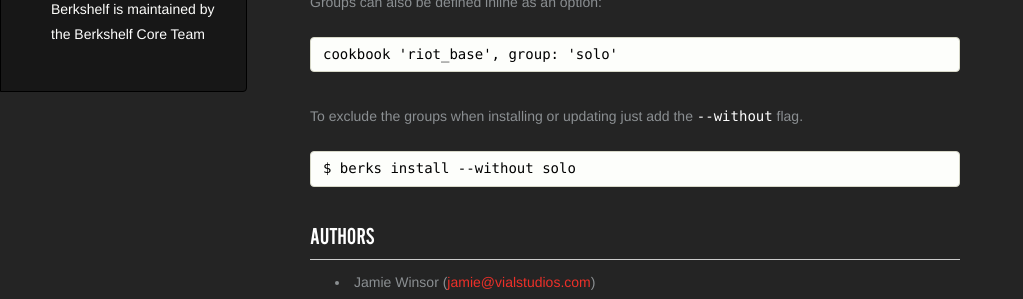
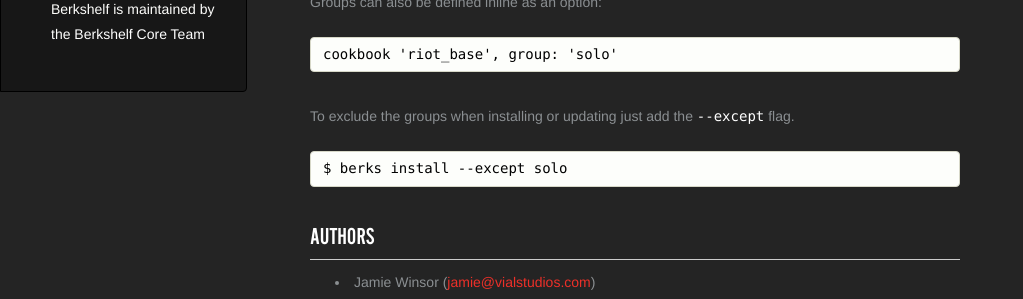
Before and after one commit to berkshelf/berkshelf, a Jekyll site: the page built from index.html, in a window 1280 px wide and 900 px high, scrolled down 9013 px. Shown: the part 407-706 px from the top of the window, without its empty margins (0-1023 px from the left). Built offline with Jekyll 4.4.1, drawn with Linux system fonts in a browser that asks for light colours.

Commit message:
minor doc fix

```diff
--- a/_includes/index.md
+++ b/_includes/index.md
@@ -295,6 +295,6 @@ Groups can also be defined inline as an option:
 
     cookbook 'riot_base', group: 'solo'
 
-To exclude the groups when installing or updating just add the `--without` flag.
+To exclude the groups when installing or updating just add the `--except` flag.
 
-    $ berks install --without solo
+    $ berks install --except solo
```
